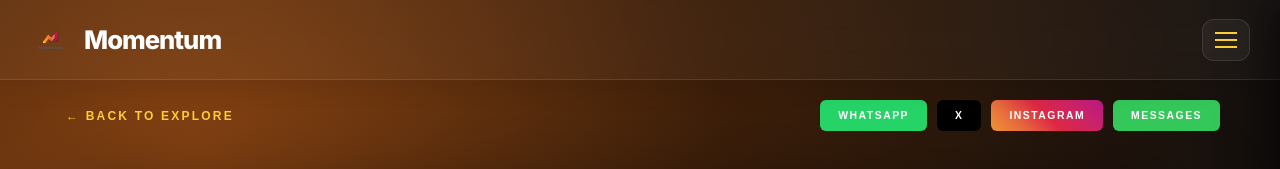
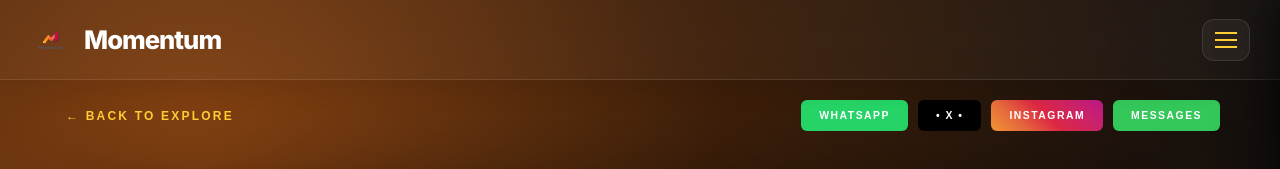
Before and after one commit to Charis55/Momentum-EMS, a React (Vite) app: page /event/1 in a window 1280 px wide. Shown: the top 169 px of the page. Built offline with nearby package versions, Linux system fonts and the light colour scheme; no server answers; the database is empty.

Commit message:
Update EventDetails.jsx

```diff
--- a/src/pages/EventDetails.jsx
+++ b/src/pages/EventDetails.jsx
@@ -136,7 +136,7 @@ export default function EventDetails() {
             <button onClick={() => nav(-1)} className="back-explore-btn">← BACK TO EXPLORE</button>
             <div className="social-share-group">
               <button onClick={shareWhatsApp} className="social-pill whatsapp-pill">WHATSAPP</button>
-              <button onClick={shareTwitter} className="social-pill twitter-pill">   X   </button>
+              <button onClick={shareTwitter} className="social-pill twitter-pill">•  X  •</button>
               <button onClick={shareInstagram} className="social-pill insta-pill">INSTAGRAM</button>
               <button onClick={shareMessages} className="social-pill msg-pill">MESSAGES</button>
             </div>
```
